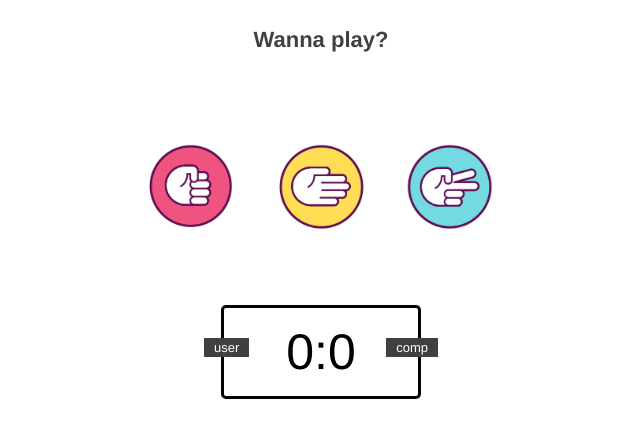
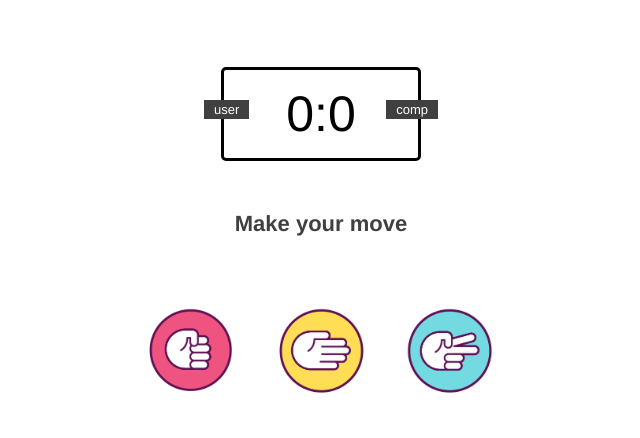
Before and after one commit to cwang1996/RockPaperScissors, a plain HTML site: page index.html in a window 1280 px wide. Shown: the part 180-618 px from the top of the page, without its empty margins (319-959 px from the left). Drawn offline with Linux system fonts and the light colour scheme.

Commit message:
Update index.html

```diff
--- a/index.html
+++ b/index.html
@@ -10,8 +10,18 @@
 <body>
     <div class="title">
         <h1 class="header">Rock Paper Scissors</h1>
-        <p>Wanna play?</p>
     </div>
+
+    <div class="score">
+        <div id="user-label" class="badge">user</div>
+        <div id="comp-label" class="badge">comp</div>
+        <span id="user-score">0</span>:<span id="computer-score">0</span>
+    </div>
+
+    <div class="move">
+        <p>Make your move</p>
+    </div>
+
 
     <div class="images">
         <div class="choice"  id="r">
@@ -23,12 +33,6 @@
         <div class="choice" id="s">
             <img src="scissors.png" alt="image of a rock">
         </div>
-    </div>
-
-    <div class="score">
-        <div id="user-label" class="badge">user</div>
-        <div id="comp-label" class="badge">comp</div>
-        <span id="user-score">0</span>:<span id="computer-score">0</span>
     </div>
 
     <div class="result">
```
